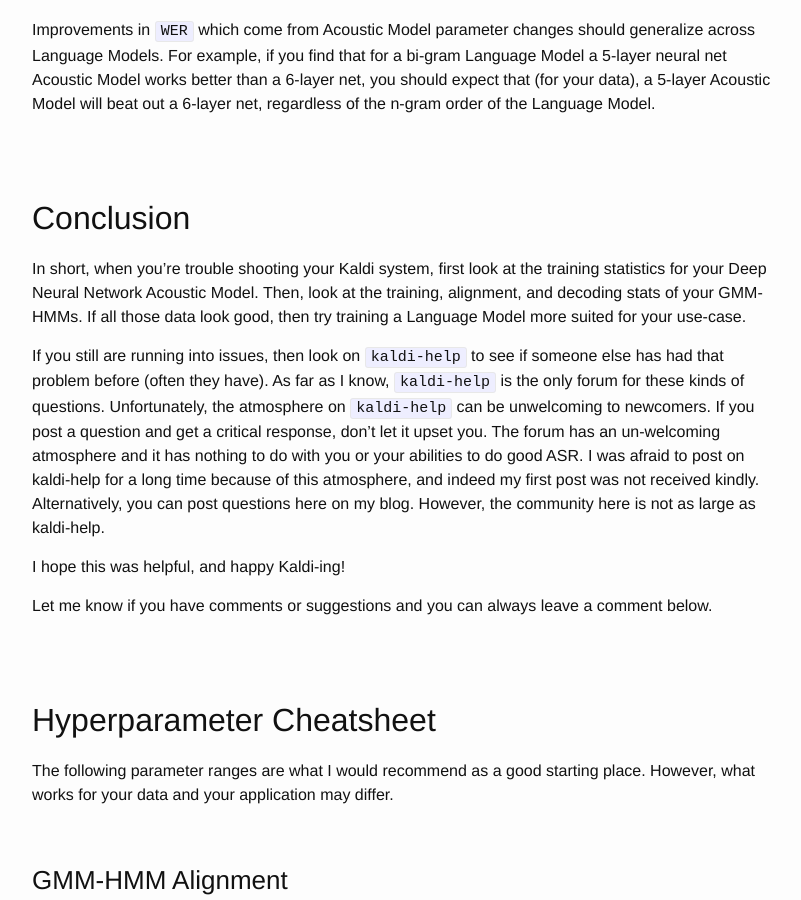
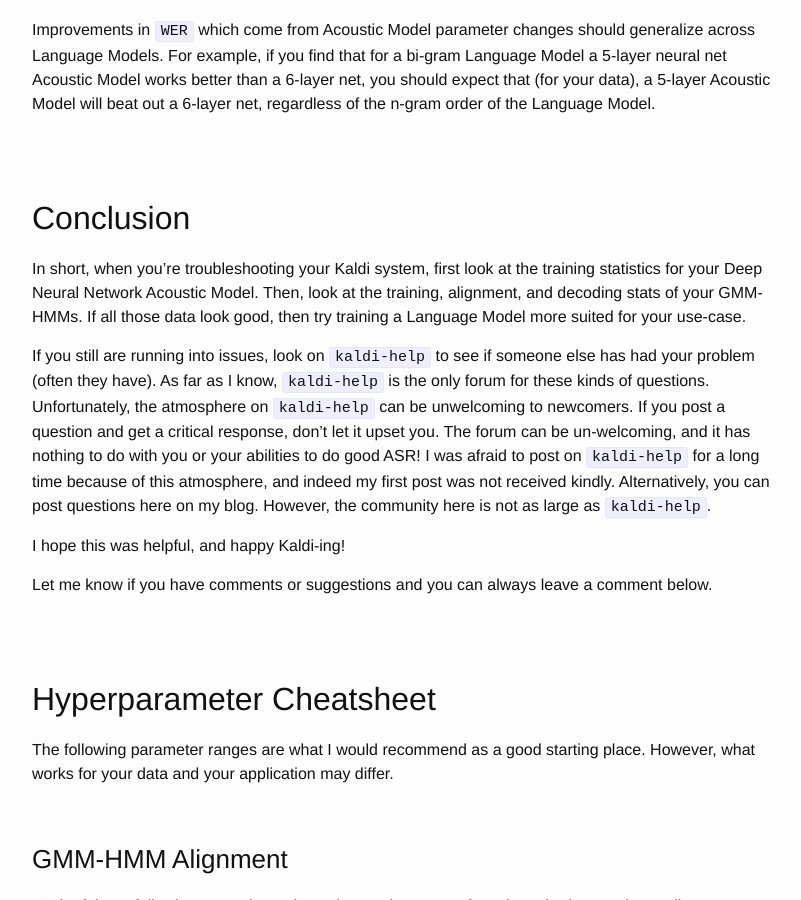
Before and after one commit to JRMeyer/jrmeyer.github.io, a Jekyll site: the page built from _posts/2019-08-17-Kaldi-troubleshooting.markdown, in a window 1280 px wide and 900 px high, scrolled down 15055 px. Shown: the whole window, without its empty margins (238-1039 px from the left). Built offline with Jekyll 4.4.1, drawn with Linux system fonts in a browser that asks for light colours; comment, search, counter and statistics services are not loaded.

Commit message:
kaldi-help

```diff
--- a/_posts/2019-08-17-Kaldi-troubleshooting.markdown
+++ b/_posts/2019-08-17-Kaldi-troubleshooting.markdown
@@ -489,9 +489,9 @@ Improvements in `WER` which come from Acoustic Model parameter changes should ge
 
 ## Conclusion
 
-In short, when you’re trouble shooting your Kaldi system, first look at the training statistics for your  Deep Neural Network Acoustic Model. Then, look at the training, alignment, and decoding stats of your GMM-HMMs. If all those data look good, then try training a Language Model more suited for your use-case.
+In short, when you’re troubleshooting your Kaldi system, first look at the training statistics for your  Deep Neural Network Acoustic Model. Then, look at the training, alignment, and decoding stats of your GMM-HMMs. If all those data look good, then try training a Language Model more suited for your use-case.
 
-If you still are running into issues, then look on `kaldi-help` to see if someone else has had that problem before (often they have). As far as I know, `kaldi-help` is the only forum for these kinds of questions. Unfortunately, the atmosphere on `kaldi-help` can be unwelcoming to newcomers. If you post a question and get a critical response, don’t let it upset you. The forum has an un-welcoming atmosphere and it has nothing to do with you or your abilities to do good ASR. I was afraid to post on kaldi-help for a long time because of this atmosphere, and indeed my first post was not received kindly. Alternatively, you can post questions here on my blog. However, the community here is not as large as kaldi-help.
+If you still are running into issues, look on `kaldi-help` to see if someone else has had your problem (often they have). As far as I know, `kaldi-help` is the only forum for these kinds of questions. Unfortunately, the atmosphere on `kaldi-help` can be unwelcoming to newcomers. If you post a question and get a critical response, don’t let it upset you. The forum can be un-welcoming, and it has nothing to do with you or your abilities to do good ASR! I was afraid to post on `kaldi-help` for a long time because of this atmosphere, and indeed my first post was not received kindly. Alternatively, you can post questions here on my blog. However, the community here is not as large as `kaldi-help`.
 
 I hope this was helpful, and happy Kaldi-ing!
 
```
